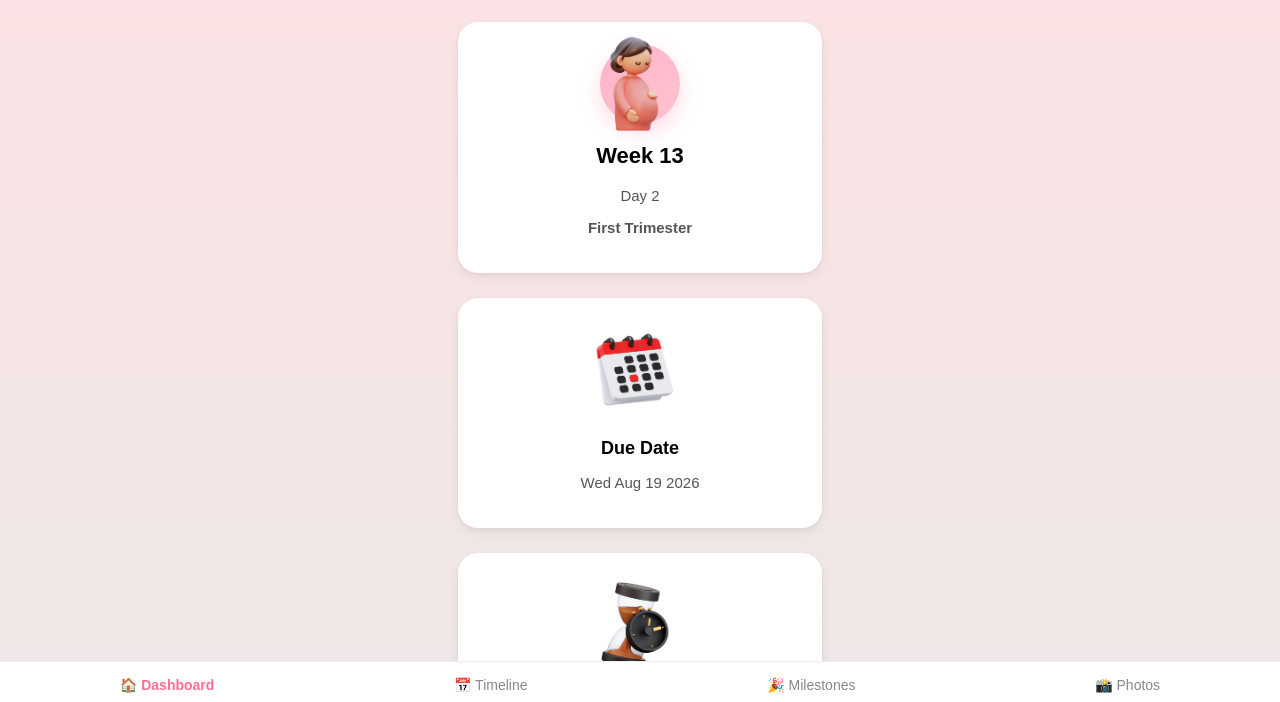
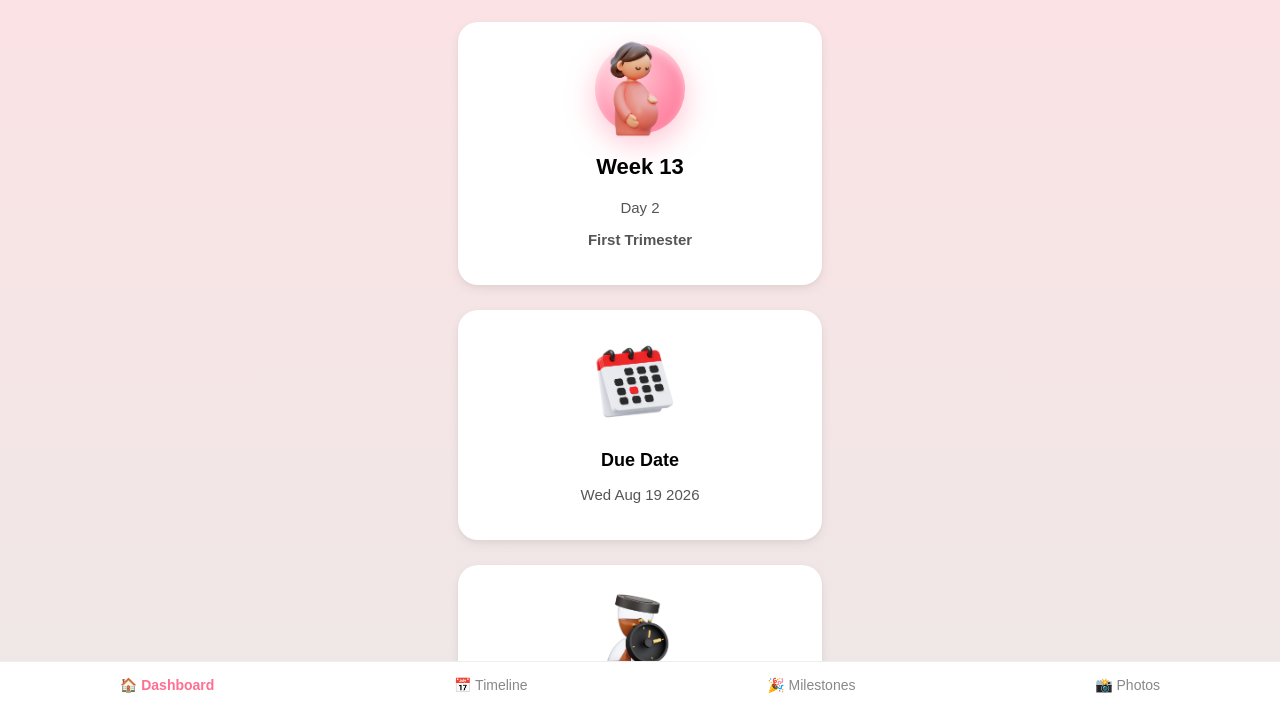
Before and after one commit to thoompranay-maker/pregnancy-journey-v2, a plain HTML site: page index.html in a window 1280 px wide. Shown: the part 92-794 px from the top of the page. Drawn offline with Linux system fonts and the light colour scheme.

Commit message:
Update styles.css

```diff
--- a/css/styles.css
+++ b/css/styles.css
@@ -179,22 +179,39 @@ h3 i {
 }
 
 .icon-wrapper {
-    width: 80px;
-    height: 80px;
-    margin: 0 auto 15px auto;
+    position: relative;
+    width: 90px;
+    height: 90px;
+    margin: 0 auto 20px auto;
     border-radius: 50%;
     display: flex;
     align-items: center;
     justify-content: center;
 
-    background: linear-gradient(
-        135deg,
-        #ffb3c6,
-        #ffc2d1
+    background: radial-gradient(
+        circle at 30% 30%,
+        #ffd6e0,
+        #ff8fab 60%,
+        #ff6f91
     );
 
     box-shadow:
-        0 8px 20px rgba(255, 111, 145, 0.25);
+        0 10px 30px rgba(255, 111, 145, 0.4),
+        inset 0 4px 10px rgba(255, 255, 255, 0.6);
+}
+
+.icon-wrapper::before {
+    content: "";
+    position: absolute;
+    width: 110px;
+    height: 110px;
+    border-radius: 50%;
+    background: radial-gradient(
+        circle,
+        rgba(255, 143, 171, 0.5),
+        transparent 70%
+    );
+    z-index: -1;
 }
 
 .card h2,
```
